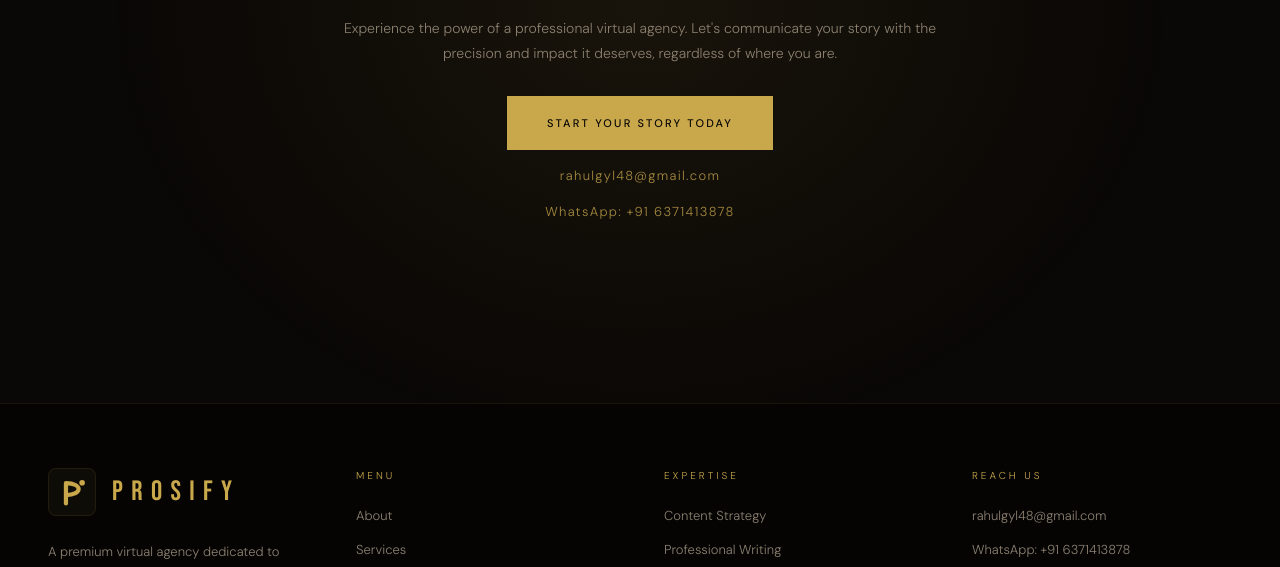
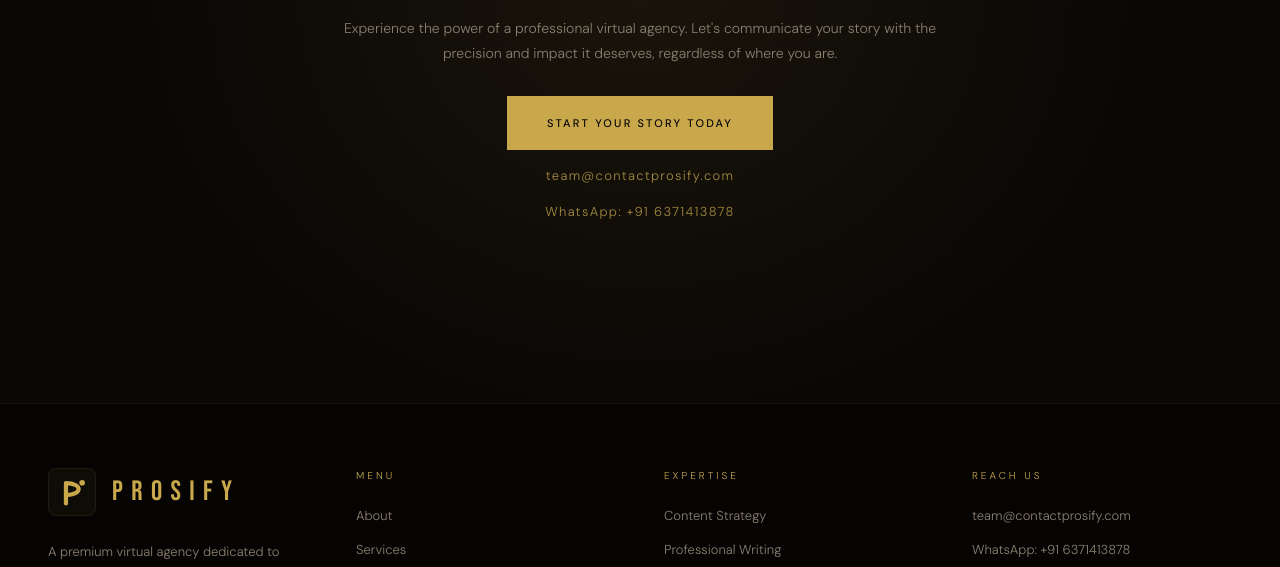
Before and after one commit to rahulgoyal234/Prosify1, a React (Vite) app: page / in a window 1280 px wide. Shown: the part 6284-6851 px from the top of the page. Built offline with nearby package versions, Linux system fonts and the light colour scheme.

Commit message:
feat: Update contact email to team@contactprosify.com
Replaces the placeholder email address with the official team contact email. This ensures users are directed to the correct communication channel for inquiries.

```diff
--- a/src/App.tsx
+++ b/src/App.tsx
@@ -317,7 +317,7 @@ export default function App() {
                 <div className="space-y-6">
                   <div>
                     <p className="text-[10px] tracking-[0.4em] uppercase text-gold/60 mb-3">Inquiries</p>
-                    <a href="mailto:rahulgyl48@gmail.com" className="text-lg text-parchment hover:text-gold transition-colors">rahulgyl48@gmail.com</a>
+                    <a href="mailto:team@contactprosify.com" className="text-lg text-parchment hover:text-gold transition-colors">team@contactprosify.com</a>
                   </div>
                   <div>
                     <p className="text-[10px] tracking-[0.4em] uppercase text-gold/60 mb-3">WhatsApp</p>
@@ -379,7 +379,7 @@ export default function App() {
             className="flex flex-col sm:flex-row items-center justify-center gap-6"
           >
             <a
-              href="mailto:rahulgyl48@gmail.com"
+              href="mailto:team@contactprosify.com"
               className="px-12 py-5 bg-gold text-white rounded-full text-[12px] font-black uppercase tracking-[0.3em] shadow-[0_20px_40px_-10px_rgba(201,168,76,0.5)] hover:bg-gold-light hover:scale-105 active:scale-95 transition-all duration-300"
               onMouseEnter={() => setIsHovering(true)}
               onMouseLeave={() => setIsHovering(false)}
@@ -707,7 +707,7 @@ export default function App() {
           </motion.p>
           <motion.div {...fadeIn} transition={{ delay: 0.3, duration: 0.8 }}>
             <a
-              href="mailto:rahulgyl48@gmail.com"
+              href="mailto:team@contactprosify.com"
               className="px-10 py-5 bg-gold text-ink text-[11px] font-medium tracking-[0.2em] uppercase hover:bg-gold-light transition-all"
               onMouseEnter={() => setIsHovering(true)}
               onMouseLeave={() => setIsHovering(false)}
@@ -717,12 +717,12 @@ export default function App() {
           </motion.div>
           <motion.div {...fadeIn} transition={{ delay: 0.4, duration: 0.8 }} className="mt-8 flex flex-col items-center gap-4">
             <a
-              href="mailto:rahulgyl48@gmail.com"
+              href="mailto:team@contactprosify.com"
               className="text-[13px] tracking-[0.1em] text-gold opacity-80 hover:opacity-100 transition-opacity"
               onMouseEnter={() => setIsHovering(true)}
               onMouseLeave={() => setIsHovering(false)}
             >
-              rahulgyl48@gmail.com
+              team@contactprosify.com
             </a>
             <a
               href="https://wa.me/916371413878"
@@ -774,7 +774,7 @@ export default function App() {
         <div>
           <p className="text-[10px] tracking-[0.3em] uppercase text-gold mb-5">Reach Us</p>
           <ul className="list-none flex flex-col gap-2.5">
-            <li><a href="mailto:rahulgyl48@gmail.com" className="text-[13px] text-warm-grey hover:text-parchment transition-colors" onMouseEnter={() => setIsHovering(true)} onMouseLeave={() => setIsHovering(false)}>rahulgyl48@gmail.com</a></li>
+            <li><a href="mailto:team@contactprosify.com" className="text-[13px] text-warm-grey hover:text-parchment transition-colors" onMouseEnter={() => setIsHovering(true)} onMouseLeave={() => setIsHovering(false)}>team@contactprosify.com</a></li>
             <li><a href="https://wa.me/916371413878" target="_blank" rel="noopener noreferrer" className="text-[13px] text-warm-grey hover:text-parchment transition-colors" onMouseEnter={() => setIsHovering(true)} onMouseLeave={() => setIsHovering(false)}>WhatsApp: +91 6371413878</a></li>
           </ul>
         </div>
```
